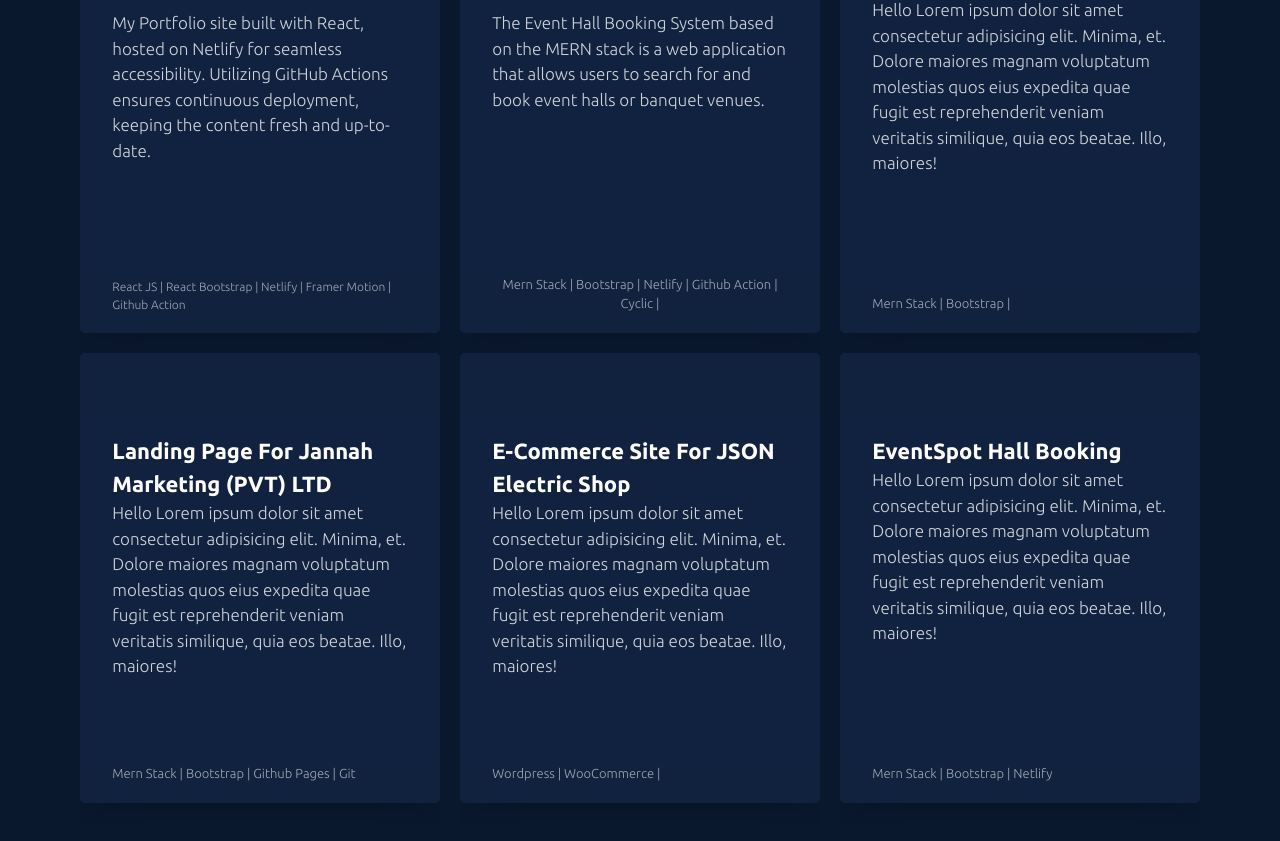
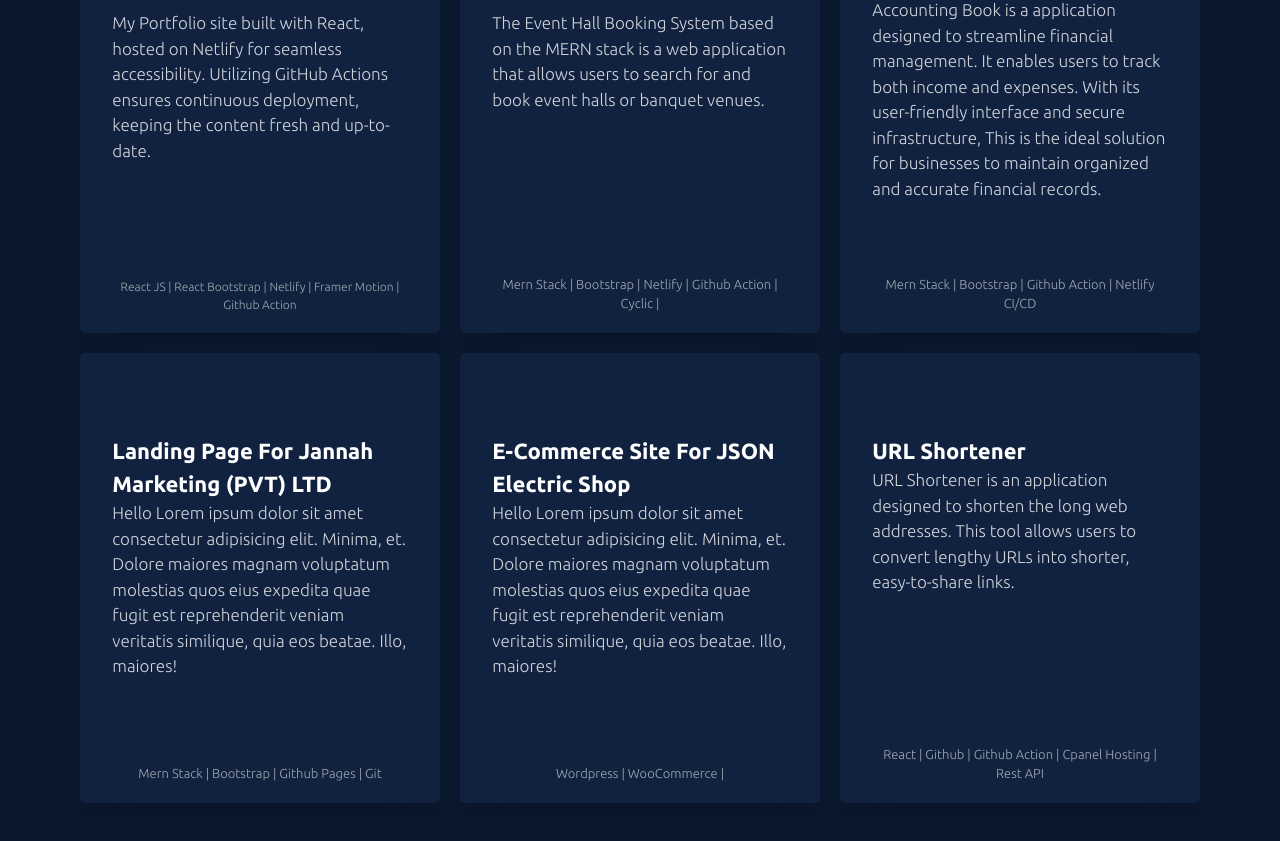
Before and after one commit to Sharjun-Hussain/Portfolio-Sharjun-Hussain, a React (Vite) app: page / in a window 1280 px wide. Shown: the part 1919-2760 px from the top of the page. Built offline with nearby package versions, Linux system fonts and the light colour scheme.

Commit message:
some minux fixes

```diff
--- a/src/Components/Projects.jsx
+++ b/src/Components/Projects.jsx
@@ -8,12 +8,19 @@ const Projects = () => {
       <Row>
         <Col>
           <div className="projectheading text-end pt-5 ">
-            <h2 style={{textTransform:"Capitalize"}} className="afterandbefore">
+            <h2
+              style={{ textTransform: "Capitalize" }}
+              className="afterandbefore"
+            >
               {" "}
-              <span className="d-none d-lg-inline " style={{ fontSize: "25px" }}>03.</span> Some Things I’ve
-              Built
+              <span
+                className="d-none d-lg-inline "
+                style={{ fontSize: "25px" }}
+              >
+                03.
+              </span>{" "}
+              Some Things I’ve Built
             </h2>{" "}
-
             <div />
           </div>
         </Col>
@@ -61,7 +68,7 @@ const Projects = () => {
               </Card.Body>
               <Card.Footer>
                 <div
-                  className="px-4 text-white mb-3"
+                  className="px-4 text-white mb-3 text-center"
                   style={{
                     background: "transparent",
                     fontSize: "12px",
@@ -164,15 +171,16 @@ const Projects = () => {
                   }}
                 >
                   {" "}
-                  Hello Lorem ipsum dolor sit amet consectetur adipisicing elit.
-                  Minima, et. Dolore maiores magnam voluptatum molestias quos
-                  eius expedita quae fugit est reprehenderit veniam veritatis
-                  similique, quia eos beatae. Illo, maiores!
+                  Accounting Book is a application designed to streamline
+                  financial management. It enables users to track both income
+                  and expenses. With its user-friendly interface and secure
+                  infrastructure, This is the ideal solution for businesses to
+                  maintain organized and accurate financial records.
                 </div>
               </Card.Body>
               <Card.Footer>
                 <div
-                  className="px-4 text-white mb-3"
+                  className="px-4 text-white mb-3 text-center"
                   style={{
                     background: "transparent",
                     fontSize: "13px",
@@ -180,7 +188,7 @@ const Projects = () => {
                     opacity: 0.6,
                   }}
                 >
-                  Mern Stack | Bootstrap |
+                  Mern Stack | Bootstrap | Github Action | Netlify CI/CD
                 </div>
               </Card.Footer>
             </Card>
@@ -226,7 +234,7 @@ const Projects = () => {
               </Card.Body>
               <Card.Footer>
                 <div
-                  className="px-4 text-white mb-3"
+                  className="px-4 text-white mb-3 text-center"
                   style={{
                     background: "transparent",
                     fontSize: "13px",
@@ -280,7 +288,7 @@ const Projects = () => {
               </Card.Body>
               <Card.Footer>
                 <div
-                  className="px-4 text-white mb-3"
+                  className="px-4 text-white mb-3 text-center"
                   style={{
                     background: "transparent",
                     fontSize: "13px",
@@ -314,7 +322,7 @@ const Projects = () => {
                   className="px-4 text-white"
                   style={{ background: "transparent", fontSize: "22px" }}
                 >
-                  EventSpot Hall Booking
+                  URL Shortener
                 </div>
                 <div
                   className="px-4 text-white"
@@ -326,15 +334,15 @@ const Projects = () => {
                   }}
                 >
                   {" "}
-                  Hello Lorem ipsum dolor sit amet consectetur adipisicing elit.
-                  Minima, et. Dolore maiores magnam voluptatum molestias quos
-                  eius expedita quae fugit est reprehenderit veniam veritatis
-                  similique, quia eos beatae. Illo, maiores!
+                  URL Shortener is an application designed to shorten the
+                   long web addresses. This tool allows users
+                  to convert lengthy URLs into shorter, easy-to-share links.
+
                 </div>
               </Card.Body>
               <Card.Footer>
                 <div
-                  className="px-4 text-white mb-3"
+                  className="px-4 text-white mb-3 text-center"
                   style={{
                     background: "transparent",
                     fontSize: "13px",
@@ -342,7 +350,7 @@ const Projects = () => {
                     opacity: 0.6,
                   }}
                 >
-                  Mern Stack | Bootstrap | Netlify
+                  React | Github | Github Action | Cpanel Hosting | Rest API
                 </div>
               </Card.Footer>
             </Card>
```
